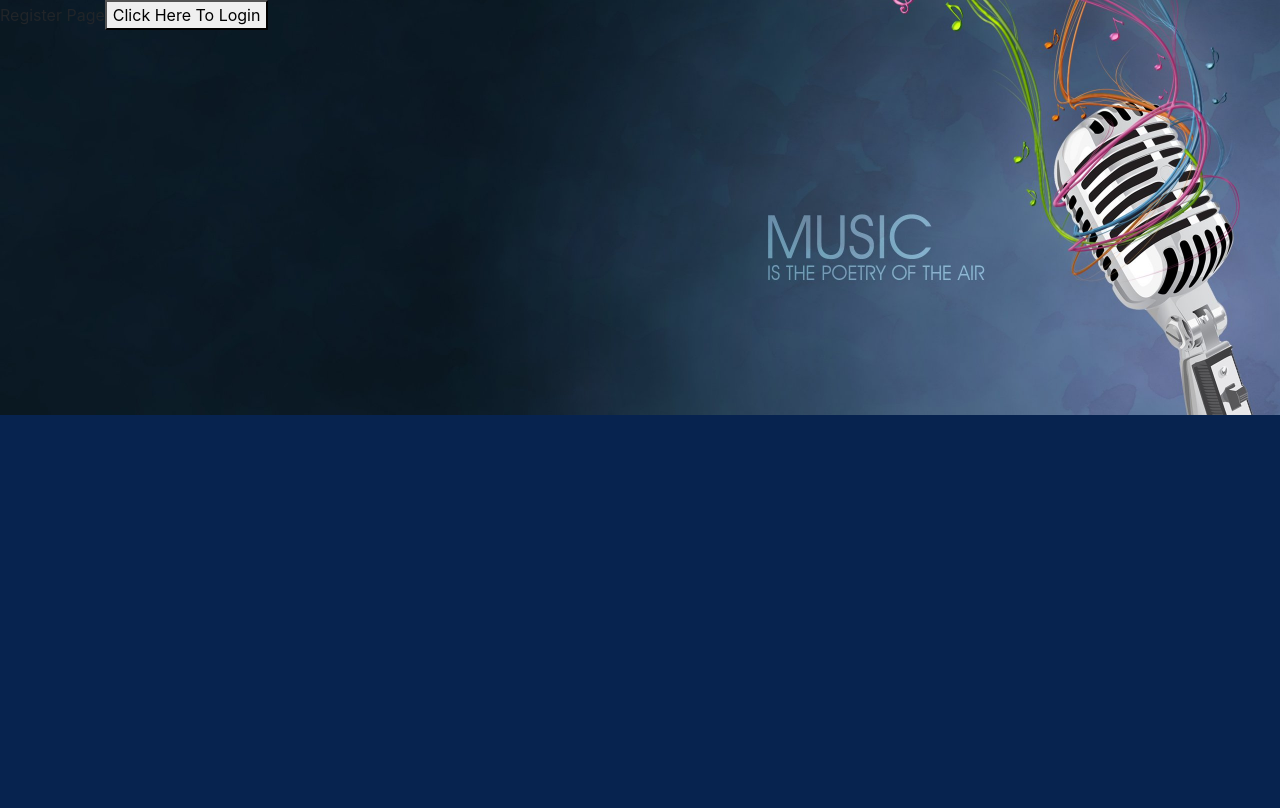
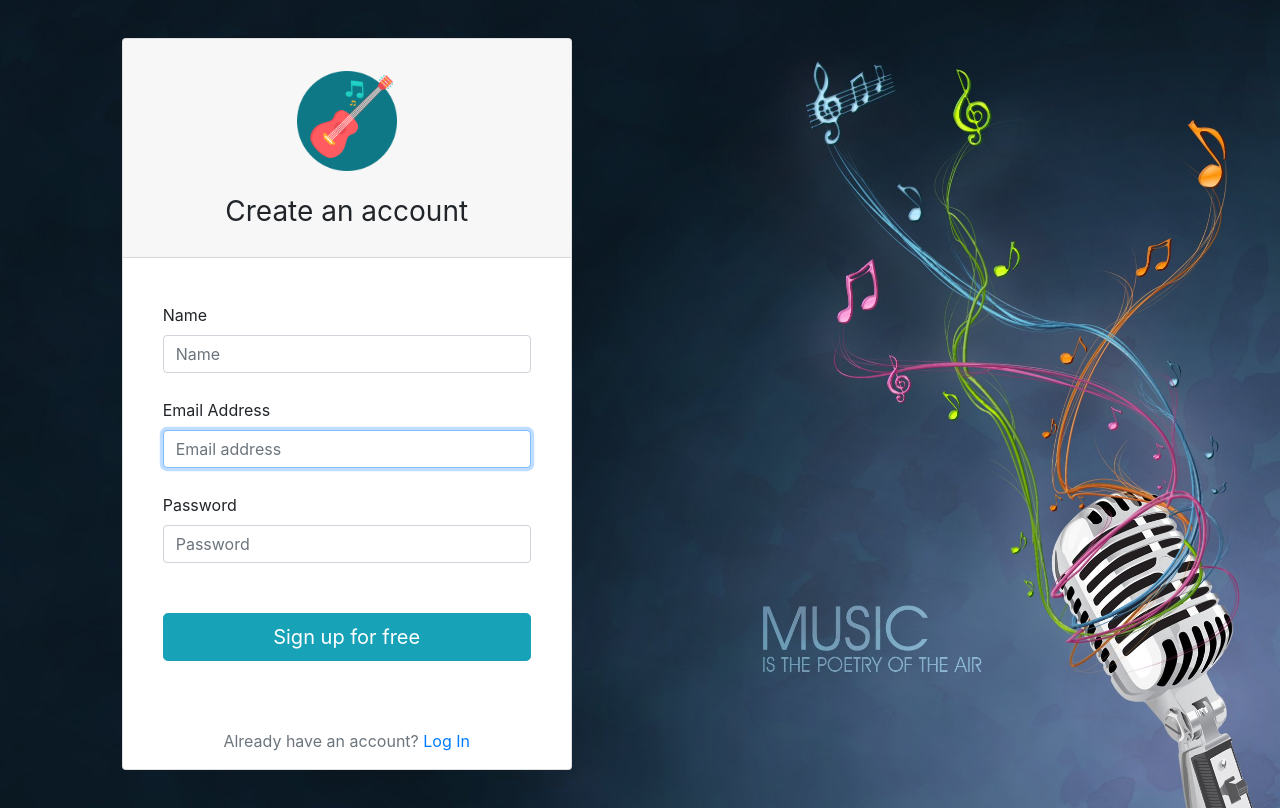
Before and after one commit to aryankush25/My-Music-App-React-Redux, a React (Create React App) app: page /register in a window 1280 px wide. Built offline with nearby package versions, Linux system fonts and the light colour scheme.

Commit message:
Register UI Completed & Components Breaked

```diff
--- /dev/null
+++ b/src/components/LoginRegister/index.js
@@ -0,0 +1,27 @@
+import React from "react";
+import { BrowserRouter as Route, Link } from "react-router-dom";
+import headerImage from "../../assets/images/acoustic-guitar.png";
+
+const LoginRegisterContainer = props => {
+  return (
+    <div className="login-container container col-lg-10 col-md-8">
+      <div className="card">
+        <div className="card-header">
+          <div className="card-img">
+            <img
+              src={headerImage}
+              alt="img"
+              className="mb-4"
+              width="100"
+              height="100"
+            />
+          </div>
+          <h1 className="h3 mb-3 font-weight-normal">{props.headerMsg}</h1>
+        </div>
+        <props.form />
+      </div>
+    </div>
+  );
+};
+
+export default LoginRegisterContainer;
--- a/src/index.css
+++ b/src/index.css
@@ -9,7 +9,7 @@ body {
 
 .login-container {
   text-align: center;
-  padding: 5% 5% 3% 3%;
+  padding: 3% 5% 3% 3%;
 }
 
 .card {
--- a/src/routes/Login.js
+++ b/src/routes/Login.js
@@ -1,26 +1,12 @@
 import React from "react";
 import { BrowserRouter as Route, Link } from "react-router-dom";
+import LoginRegisterContainer from "../components/LoginRegister";
 
-const Login = () => {
+const LoginFormDiv = () => {
   return (
-    <div className="login-container container col-lg-10 col-md-8">
-      <div className="card">
-        <div className="card-header">
-          <div className="card-img">
-            <img
-              src={require("../assets/images/acoustic-guitar.png")}
-              alt="img"
-              className="mb-4"
-              width="100"
-              height="100"
-            />
-          </div>
-          <h1 className="h3 mb-3 font-weight-normal">Log in to your account</h1>
-        </div>
-
     <div className="card-block">
       <form className="form-signin">
-            <label className="form-lable">Email address</label>
+        <label className="form-lable">Email Address</label>
         <input
           type="email"
           id="inputEmail"
@@ -41,16 +27,18 @@ const Login = () => {
           Sign in
         </button>
       </form>
-        </div>
-
-        <div>
       <p className="mt-5 mb-3 text-muted">
-            Don't have an account? <Link to="/register">Sign up</Link>
+        Don't have an account? <Link to="/register">Register</Link>
       </p>
-        </div>
-      </div>
     </div>
   );
 };
 
+const Login = () => {
+  const loginHeaderMsg = "Log in to your account";
+  return (
+    <LoginRegisterContainer headerMsg={loginHeaderMsg} form={LoginFormDiv} />
+  );
+};
+
 export default Login;
--- a/src/routes/Register.js
+++ b/src/routes/Register.js
@@ -1,15 +1,56 @@
 import React from "react";
+import { BrowserRouter as Route, Link } from "react-router-dom";
+import LoginRegisterContainer from "../components/LoginRegister";
 
-const Register = props => {
+const RegisterFormDiv = () => {
   return (
-    <div>
-      Register Page
-      <button onClick={e => props.history.push("/login")}>
-        {" "}
-        Click Here To Login{" "}
-      </button>
+    <div className="card-block">
+      <form className="form-signin">
+        <label className="form-lable">Name</label>
+        <input
+          type="text"
+          id="inputName"
+          className="form-control"
+          placeholder="Name"
+          required
+          autoFocus
+        />
+        <label className="form-lable">Email Address</label>
+        <input
+          type="email"
+          id="inputEmail"
+          className="form-control"
+          placeholder="Email address"
+          required
+          autoFocus
+        />
+        <label className="form-lable">Password</label>
+        <input
+          type="password"
+          id="inputPassword"
+          className="form-control"
+          placeholder="Password"
+          required
+        />
+        <button className="btn btn-lg btn-info btn-block" type="submit">
+          Sign up for free
+        </button>
+      </form>
+      <p className="mt-5 mb-3 text-muted">
+        Already have an account? <Link to="/login">Log In</Link>
+      </p>
     </div>
   );
 };
 
+const Register = () => {
+  const registerHeaderMsg = "Create an account";
+  return (
+    <LoginRegisterContainer
+      headerMsg={registerHeaderMsg}
+      form={RegisterFormDiv}
+    />
+  );
+};
+
 export default Register;
```
Lines whose indentation alone changed are shown as unchanged.
